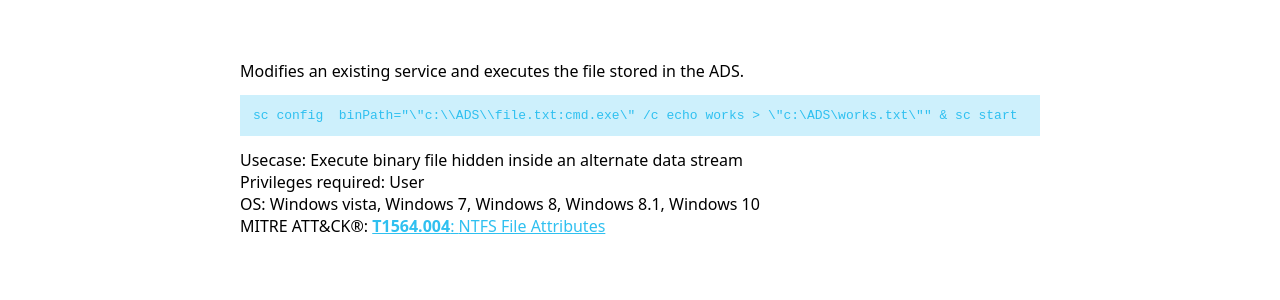
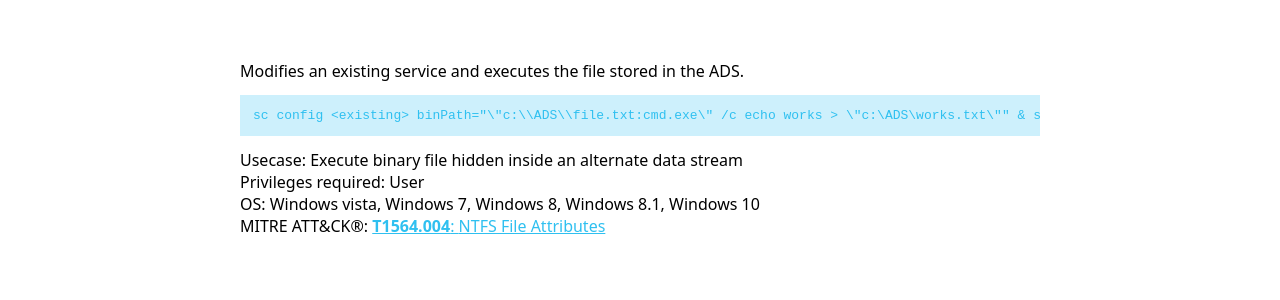
Before and after one commit to LOLBAS-Project/LOLBAS-Project.github.io, a Jekyll site: the page built from _lolbas/Binaries/Sc.md, in a window 1280 px wide. Shown: the part 881-1181 px from the top of the page. Built offline with Jekyll 4.4.1, drawn with Linux system fonts in a browser that asks for light colours.

Commit message:
Improved HTML tag escaping for Commands

```diff
--- a/_layouts/bin.html
+++ b/_layouts/bin.html
@@ -74,7 +74,7 @@ layout: common
 	{% for item in Command.items %}
 		{{item.Description | escape}}
 		<br>
-		<pre><code>{{item.Command}}</code></pre>
+		<pre><code>{{item.Command | escape_once}}</code></pre>
 		Usecase: {{item.Usecase | escape}}
 		<br>
 		Privileges required: {{item.Privileges}}
```
